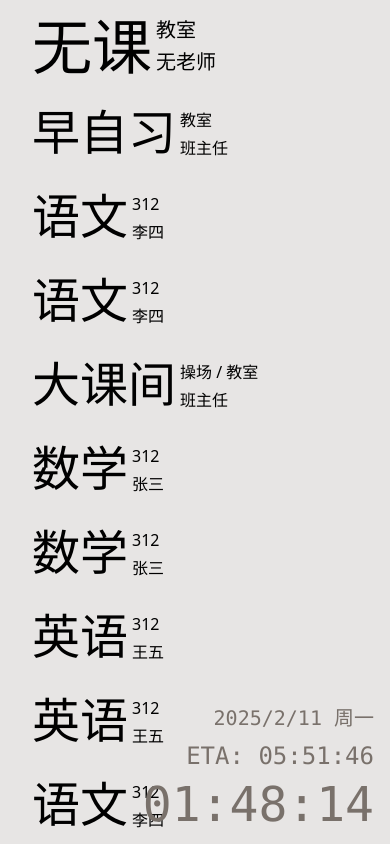
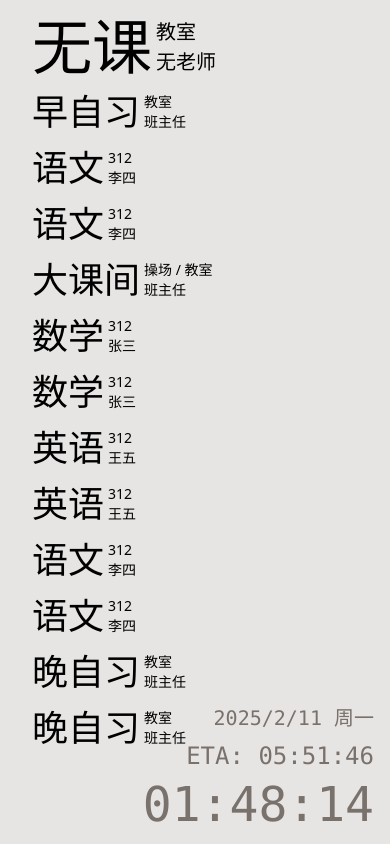
Before and after one commit to pizeroLOL/simple-class, a Vue app: page / in a window 390 px wide. Shown: the top 844 px of the page. Built offline with nearby package versions, Linux system fonts and the light colour scheme; the HTML template or start-up script is replaced by a standard one.

Commit message:
fix(aria): 错误的使用

```diff
--- a/src/App.vue
+++ b/src/App.vue
@@ -155,36 +155,26 @@ setInterval(async () => {
 </script>
 
 <template>
-  <div
-    class="fixed right-4 bottom-4 flex items-end justify-end text-stone-500 font-mono flex-col gap-2"
-  >
-    <div class="text-xl lg:text-4xl">{{ dateInfo }}</div>
-    <div class="text-2xl lg:text-6xl">ETA: {{ eta }}</div>
-    <div class="text-5xl lg:text-9xl">{{ nowTime }}</div>
-  </div>
+
   <main class="px-8 min-h-dvh bg-stone-200 py-4">
-    <TransitionGroup name="fade" tag="div" class="w-fit flex flex-col gap-8">
-      <div
-        v-for="({ value, index }, rowIndex) in nowClasses"
-        :key="index"
-        class="grid grid-cols-2 grid-rows-2 w-fit gap-1"
-      >
+    <div class="fixed right-4 bottom-4 flex items-end justify-end text-stone-500 font-mono flex-col gap-2">
+      <div class="text-xl lg:text-4xl">{{ dateInfo }}</div>
+      <div class="text-2xl lg:text-6xl">ETA: {{ eta }}</div>
+      <div class="text-5xl lg:text-9xl">{{ nowTime }}</div>
+    </div>
+    <TransitionGroup name="fade" tag="div" class="w-fit flex flex-col gap-4 lg:gap-8">
+      <div v-for="({ value, index }, rowIndex) in nowClasses" :key="index"
+        class="grid grid-cols-2 grid-rows-2 w-fit gap-x-1 lg:gap-y-1">
         <div
-          class="col-start-1 row-start-1 row-end-3 text-5xl lg:text-6xl font-light aria-expanded:font-medium aria-expanded:text-6xl lg:aria-expanded:text-9xl"
-          :aria-expanded="rowIndex == 0"
-        >
+          :class="['col-start-1', 'row-start-1', 'row-end-3', rowIndex == 0 ? 'text-6xl' : 'text-4xl', rowIndex == 0 ? 'lg:text-9xl' : 'lg:text-6xl', rowIndex == 0 ? 'font-medium' : 'font-light']">
           {{ value.subject }}
         </div>
         <div
-          class="col-start-2 row-start-1 w-fit self-end text:lg lg:text-xl font-light aria-expanded:font-medium aria-expanded:text-xl lg:aria-expanded:text-5xl"
-          :aria-expanded="rowIndex == 0"
-        >
+          :class="['col-start-2', 'row-start-1', 'w-fit', 'self-end', rowIndex == 0 ? 'text-xl' : 'text-sm', rowIndex == 0 ? 'lg:text-5xl' : 'lg:text-xl', rowIndex == 0 ? 'font-medium' : 'font-light']">
           {{ value.room }}
         </div>
         <div
-          class="col-start-2 row-start-2 w-fit self-end text:lg lg:text-xl font-light aria-expanded:font-medium aria-expanded:text-xl lg:aria-expanded:text-5xl"
-          :aria-expanded="rowIndex == 0"
-        >
+          :class="['col-start-2', 'row-start-2', 'w-fit', 'self-end', rowIndex == 0 ? 'text-xl' : 'text-sm', rowIndex == 0 ? 'lg:text-5xl' : 'lg:text-xl', rowIndex == 0 ? 'font-medium' : 'font-light']">
           {{ value.teacher }}
         </div>
       </div>
```
